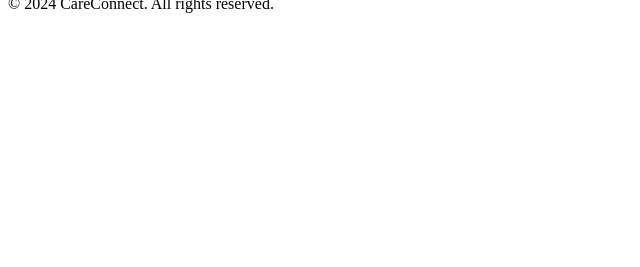
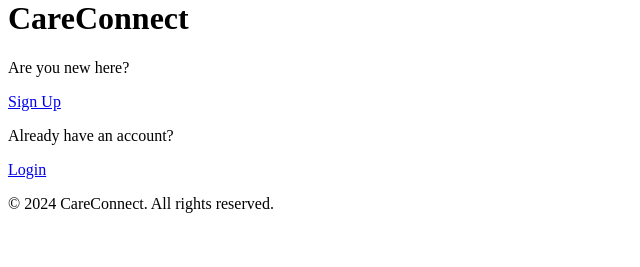
Before and after one commit to PhreshPrince01/UizoConnect, a Flask app: page / in a window 1280 px wide. Shown: the part 533-800 px from the top of the page, without its empty margins (0-640 px from the left). Run offline with Flask 3, Linux system fonts and the light colour scheme.

Commit message:
reg & login

```diff
--- a/app/models.py
+++ b/app/models.py
@@ -7,7 +7,6 @@ from flask_login import UserMixin
 
 class User(db.Model, UserMixin):
     id = db.Column(db.Integer, primary_key=True)
-    username = db.Column(db.String(150), nullable=False, unique=True)
     email = db.Column(db.String(150), nullable=False, unique=True)
     password = db.Column(db.String(150), nullable=False)
     created_at = db.Column(db.DateTime, default=datetime.utcnow)
--- a/app/routes.py
+++ b/app/routes.py
@@ -21,7 +21,6 @@ def register():
 
         #Create new user
         new_user = User(
-            username = form.username.data,
             email= form.email.data
         )
         new_user.set_password(form.password.data)
@@ -29,6 +28,8 @@ def register():
         db.session.commit()
         flash('Registration Successful! You can now login', 'success')
         return redirect(url_for('main.login'))
+    else:
+        print(form.errors)
 
     return render_template('register.html', form=form)
 
@@ -43,7 +44,7 @@ def login():
             login_user(user)
             flash('Login successful', 'success')
 
-            return redirect(url_for('main.dashboard'))
+            return redirect(url_for('main.welcome'))
         else:
             flash('Invalid email or password', 'danger')
 
@@ -59,12 +60,13 @@ def logout():
 
 @main.route('/donate', methods=['POST', 'GET'])
 def donate():
-    campaigns = Campaign.query.filter_by(user_id = 5).order_by(Campaign.date_started.desc()).all()
+    campaigns = Campaign.query.filter_by(user_id = current_user.id).order_by(Campaign.date_started.desc()).all()
 
     return render_template('donate.html', campaign = campaigns)
 
 
 @main.route('/payment-method', methods=['GET'])
+@login_required
 def payment_method():
     campaign_id = request.args.get('campaign_id')
     campaign_name = request.args.get('campaign_name')
@@ -74,6 +76,7 @@ def payment_method():
 
 
 @main.route('/campaign', methods=['POST', 'GET'])
+@login_required
 def campaign():
     form = CampaignForm()
     if form.validate_on_submit():
@@ -85,7 +88,7 @@ def campaign():
             description = form.description.data,
             total_funds = form.total_funds.data,
             ID_document = id_doc,
-            user_id =5,
+            user_id =current_user.id,
             quotation = form.quotation.data
         )
         db.session.add(new_campaign)
@@ -99,7 +102,12 @@ def campaign():
 
 
 
-
 @main.route('/')
 def index():
+    return render_template('index.html')
+
+
+@main.route('/welcome')
+@login_required
+def welcome():
     return render_template('welcome.html')
--- a/app/templates/campaign.html
+++ b/app/templates/campaign.html
@@ -7,6 +7,7 @@
     <title>Campaign</title>
 </head>
 <body>
+    <img src="/static/images/usizoconnect.png" alt="Finance Icon" class="logo">
     <h1>Creata A Campaign</h1>
 
 
--- a/app/templates/donate.html
+++ b/app/templates/donate.html
@@ -7,6 +7,7 @@
     <title>Donate</title>
 </head>
 <body>
+    <img src="/static/images/usizoconnect.png" alt="Finance Icon" class="logo">
     <h1>Avaliable Campaigns</h1>
     <table>
         <tr>
--- a/app/templates/welcome.html
+++ b/app/templates/index.html
@@ -3,20 +3,19 @@
     <head>
         <meta charset="UTF-8">
         <meta name="viewport" content="width=device-width, initial-scale=1.0">
-
         <title>Welcome</title>
     </head>
     <body>
         <div class="container">
-            <img src="/static/images/finance_icon.png" alt="Finance Icon" class="logo">
-            <h1 class="fun-font">Welcome to CareConnect</h1>
+            <img src="/static/images/usizoconnect.png" alt="Finance Icon" class="logo">
+            <h1 class="fun-font">CareConnect</h1>
 
             <div class="options">
-                <p>Start a Campaign</p>
-                <a href="/campaign" class="btn"><i class="fas fa-user-plus"></i> Start a Campaign</a>
+                <p>Are you new here?</p>
+                <a href="/register" class="btn"><i class="fas fa-user-plus"></i> Sign Up</a>
 
-                <p>Donate</p>
-                <a href="/donate" class="btn"><i class="fas fa-sign-in-alt"></i> Donate</a>
+                <p>Already have an account?</p>
+                <a href="/login" class="btn"><i class="fas fa-sign-in-alt"></i> Login</a>
             </div>
         </div>
 
--- a/app/templates/login.html
+++ b/app/templates/login.html
@@ -8,6 +8,7 @@
     <title>Login</title>
 </head>
 <body>
+    <img src="/static/images/usizoconnect.png" alt="Finance Icon" class="logo">
     <div class="reg-container">
         <h1 class="fun-font">Login</h1>
         <form method="post" action="{{ url_for('main.login') }}" class="form">
--- a/app/templates/paymentMethod.html
+++ b/app/templates/paymentMethod.html
@@ -18,6 +18,7 @@
     </script>
 </head>
 <body>
+    <img src="/static/images/usizoconnect.png" alt="Finance Icon" class="logo">
     <h2>Select Payment Method for Campaign: {{ campaign_name }}</h2>
 
     <form action="/submit-payment" method="POST">
--- a/app/templates/register.html
+++ b/app/templates/register.html
@@ -9,6 +9,7 @@
 </head>
 <body>
     <div class="reg-container">
+        <img src="/static/images/usizoconnect.png" alt="Finance Icon" class="logo">
         <h1 class="fun-font">Register</h1>
         <form method="post" action="{{ url_for('main.register') }}" class="form">
             {{ form.hidden_tag() }}
```
Also changed, not shown: app/static/images/usizoconnect.png (added), uploads/cloud.jpeg (added).
